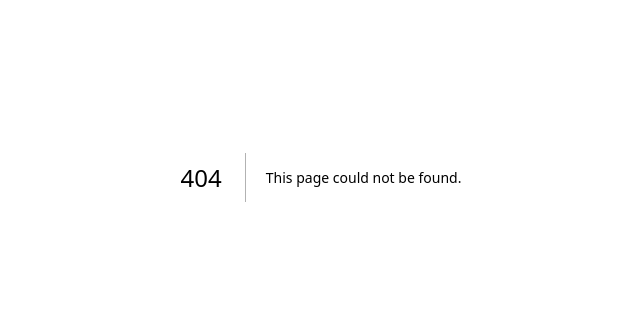
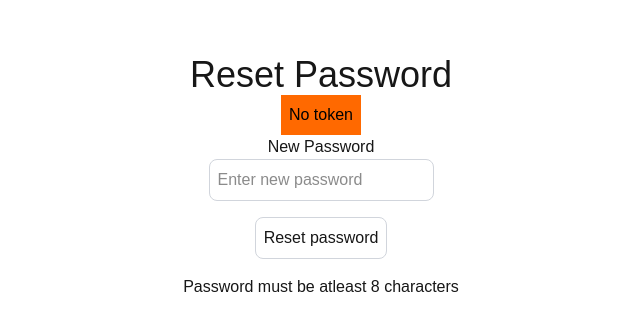
Before and after one commit to arhamneyazi/auth-nextjs, a Next.js app: page /resetpassword in a window 1280 px wide. Before the commit this address had no page. Shown: the part 223-554 px from the top of the page, without its empty margins (319-959 px from the left). Built offline with nearby package versions, Linux system fonts and the light colour scheme.

Commit message:
Completed forgot and reset password mechanism

```diff
--- /dev/null
+++ b/src/app/api/users/forgotpassword/route.ts
@@ -0,0 +1,40 @@
+import { connect } from "@/dbConfig/dbConfig";
+import User from "@/models/userModel";
+import { NextRequest, NextResponse } from "next/server";
+import { sendEmail } from "@/helpers/mailer";
+
+// Connect to the database
+connect();
+
+export async function POST(request: NextRequest) {
+  try {
+    // 1. The Waiter arrives: Grab the email from the frontend request
+    const reqBody = await request.json();
+    const { email } = reqBody;
+
+    // 2. Check the Guest List: Does a user with this email actually exist?
+    const user = await User.findOne({ email });
+
+    if (!user) {
+      return NextResponse.json(
+        { error: "User does not exist" },
+        { status: 400 },
+      );
+    }
+
+    // 3. Call the Mailroom: Send the reset email
+    await sendEmail({
+      email,
+      emailType: "RESET",
+      userID: user._id.toString(),
+    });
+
+    // 4. Success: Tell the frontend the email was sent
+    return NextResponse.json({
+      message: "Password reset email sent successfully",
+      success: true,
+    });
+  } catch (error: any) {
+    return NextResponse.json({ error: error.message }, { status: 500 });
+  }
+}
--- /dev/null
+++ b/src/app/forgotpassword/page.tsx
@@ -0,0 +1,57 @@
+"use client";
+import axios from "axios";
+import { useState } from "react";
+import toast from "react-hot-toast";
+import Link from "next/link";
+
+export default function ForgotPasswordPage() {
+  // 1. The Temporary Clipboard: Store the email the user types in
+  const [email, setEmail] = useState("");
+  const [loading, setLoading] = useState(false);
+
+  // 2. The Waiter: Takes the email and sends it to your backend
+  const onForgotPassword = async () => {
+    try {
+      setLoading(true);
+      // We send the email to our new backend route
+      await axios.post("/api/users/forgotpassword", { email });
+      toast.success("Reset email sent! Check your inbox.");
+    } catch (error: any) {
+      toast.error(error.response?.data?.error || "An error occurred");
+    } finally {
+      setLoading(false);
+    }
+  };
+
+  // 3. The UI: What the user actually sees and clicks
+  return (
+    <div className="flex flex-col items-center justify-center min-h-screen py-2">
+      <h1 className="text-4xl mb-4">Forgot Password</h1>
+      <p className="mb-4 text-gray-400">
+        Enter your email to get a reset link.
+      </p>
+
+      <label htmlFor="email">Email:</label>
+      <input
+        className="p-2 border border-gray-300 rounded-lg mb-4 focus:outline-none focus:border-gray-600 text-black"
+        id="email"
+        type="email"
+        placeholder="Enter your email"
+        value={email}
+        onChange={(e) => setEmail(e.target.value)}
+      />
+
+      <button
+        className="p-2 border border-gray-300 rounded-lg mb-4 hover:bg-gray-800 cursor-pointer"
+        onClick={onForgotPassword}
+        disabled={email.length === 0 || loading}
+      >
+        {loading ? "Processing..." : "Send Reset Link"}
+      </button>
+
+      <Link href="/login" className="text-blue-500 mt-4">
+        Back to Login
+      </Link>
+    </div>
+  );
+}
--- /dev/null
+++ b/src/app/resetpassword/page.tsx
@@ -0,0 +1,66 @@
+"use client";
+import axios from "axios";
+import Link from "next/link";
+import { useEffect, useState } from "react";
+import toast from "react-hot-toast";
+import { useRouter } from "next/navigation";
+
+export default function ResetPasswordPage() {
+  const router = useRouter();
+  const [token, setToken] = useState("");
+  const [password, setPassword] = useState("");
+  const [loading, setLoading] = useState(false);
+
+  const resetPassword = async () => {
+    try {
+      setLoading(true);
+      await axios.post("/api/users/resetpassword", { token, password });
+      toast.success("Password reset successfully");
+      router.push("/login");
+    } catch (error) {
+      const errorData = axios.isAxiosError(error)
+        ? error.response?.data?.error || error.message
+        : "An error has occurred";
+      console.log(errorData);
+      toast.error(errorData);
+    } finally {
+      setLoading(false);
+    }
+  };
+
+  useEffect(() => {
+    const urlToken = window.location.search.split(`=`)[1];
+    setToken(urlToken || "");
+  }, []);
+
+  return (
+    <div className="flex flex-col justify-center items-center min-h-screen py-2">
+      <h1 className="text-4xl">
+        {loading ? "Processing..." : "Reset Password"}
+      </h1>
+      <h2 className="p-2 bg-orange-500 text-black">
+        {token ? token : "No token"}
+      </h2>
+
+      <label htmlFor="password">New Password</label>
+      <input
+        className="p-2 border border-gray-300 rounded-lg mb-4 focus:outline-none focus:border-gray-600"
+        type="password"
+        id="password"
+        value={password}
+        placeholder="Enter new password"
+        onChange={(e) => setPassword(e.target.value)}
+      />
+      <button
+        className="p-2 border border-gray-300 rounded-lg mb-4 cursor-pointer"
+        onClick={resetPassword}
+        disabled={!token || password.length < 8 || loading}
+      >
+        Reset password
+      </button>
+      <p>
+        {password.length < 8 ? "Password must be atleast 8 characters" : ""}
+      </p>
+    </div>
+  );
+}
--- a/src/proxy.ts
+++ b/src/proxy.ts
@@ -6,7 +6,9 @@ export function proxy(request: NextRequest) {
   const path = request.nextUrl.pathname;
 
   const isPublicPath =
-    path === "/login" || path === "/signup" || path === "/verifyemail";
+    path === "/login" ||
+    path === "/signup" ||
+    path === "/verifyemail"
 
   const token = request.cookies.get("token")?.value || "";
 
@@ -27,5 +29,7 @@ export const config = {
     "/login",
     "/signup",
     "/verifyemail",
+    "/resetpassword",
+    "/forgotpassword",
   ],
 };
```
